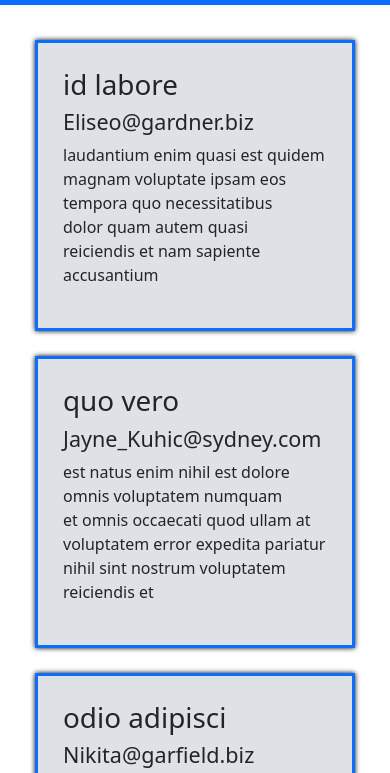
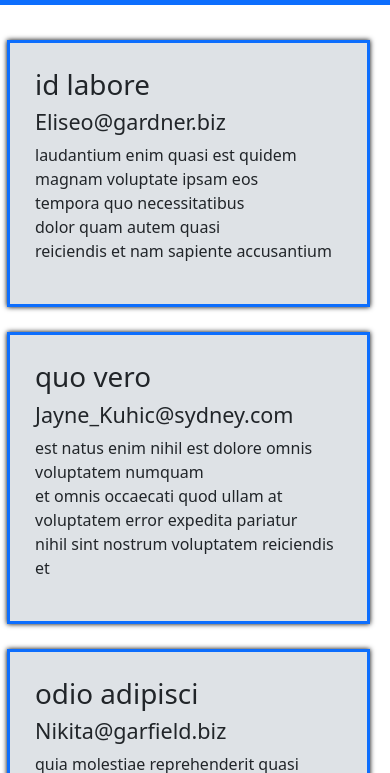
Before and after one commit to Papayaweb00/projet-final-javascript, a plain HTML site: page 6affichageArticle/index.html in a window 390 px wide. Shown: the part 51-824 px from the top of the page. Drawn offline with nearby package versions, Linux system fonts and the light colour scheme.

Commit message:
projet final modifier5 modif affichage

```diff
--- a/6affichageArticle/style.css
+++ b/6affichageArticle/style.css
@@ -46,6 +46,8 @@ footer {
 @media screen and (max-width: 568px) {
     #affichageContainer {
         grid-template-columns: repeat(1, 1fr);
+        padding: 0 20px 0 7px;
+        margin: 35px 0;
     }
 
     nav h1 {
```
